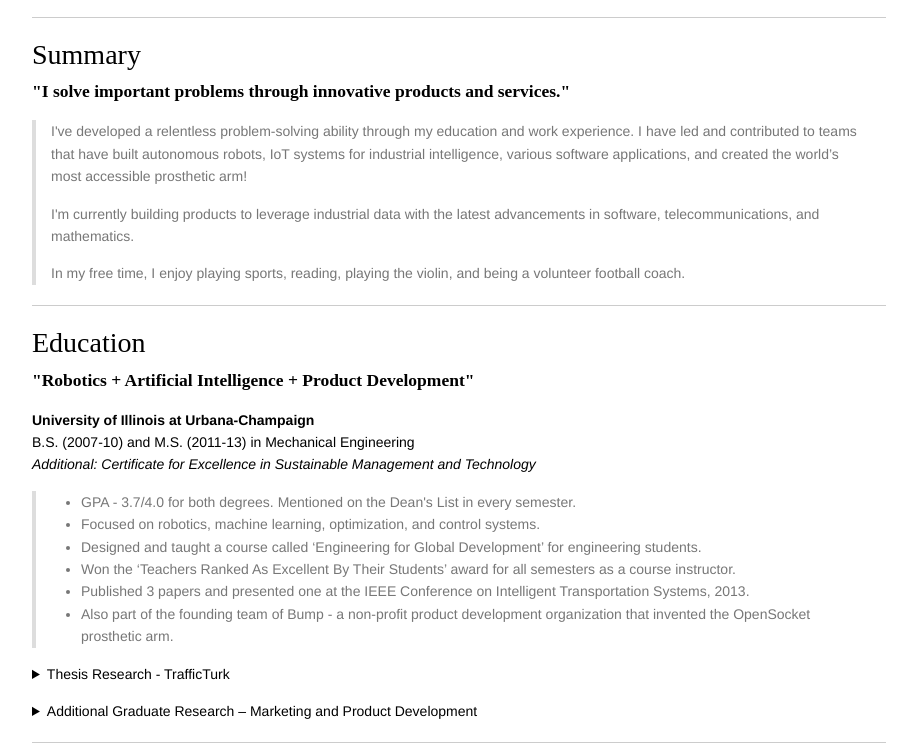
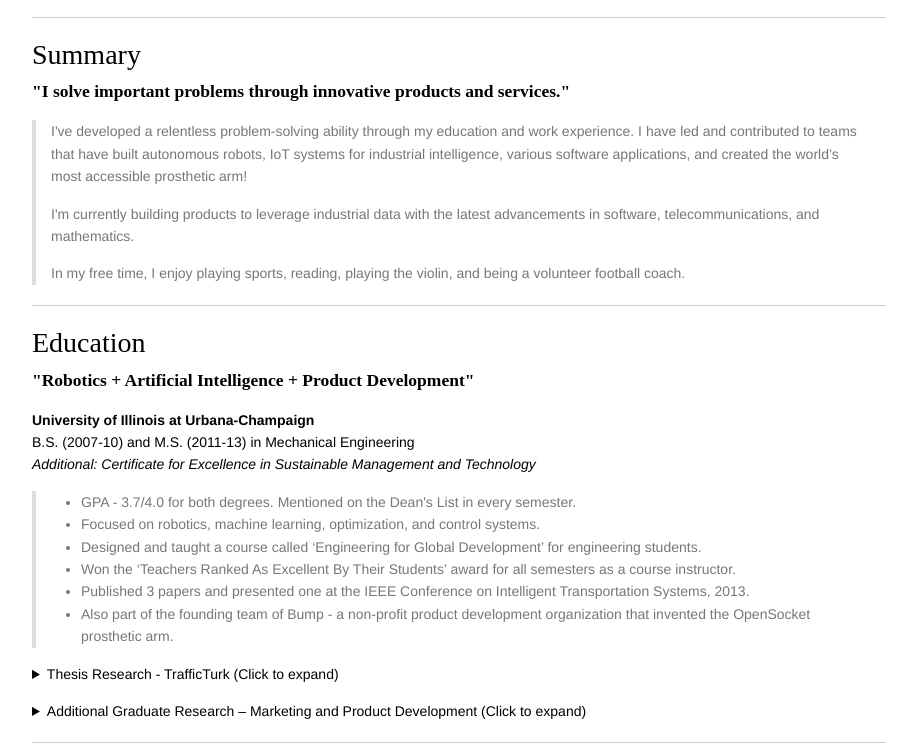
Before and after one commit to sgowris2/resume, a plain HTML site: page index.html in a window 1280 px wide. Shown: the part 182-937 px from the top of the page, without its empty margins (181-1098 px from the left). Drawn offline with Linux system fonts and the light colour scheme.

Commit message:
Update index.html

```diff
--- a/index.html
+++ b/index.html
@@ -371,7 +371,7 @@ kbd {
 </blockquote>
 
 <p><details>
-<summary>Thesis Research - TrafficTurk</summary></p>
+<summary>Thesis Research - TrafficTurk (Click to expand)</summary></p>
 
 <blockquote>
 <ul>
@@ -385,7 +385,7 @@ kbd {
 </blockquote>
 
 <p><details>
-<summary>Additional Graduate Research – Marketing and Product Development</summary></p>
+<summary>Additional Graduate Research – Marketing and Product Development (Click to expand)</summary></p>
 
 <blockquote>
 <ul>
```
